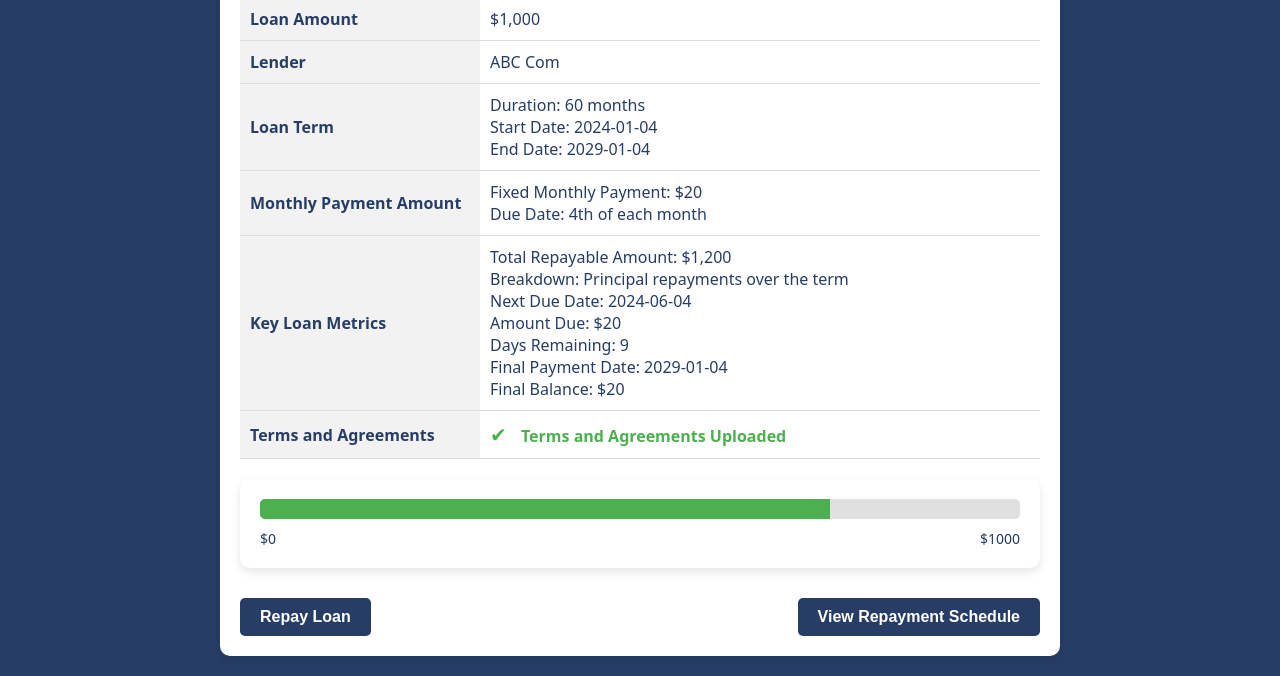
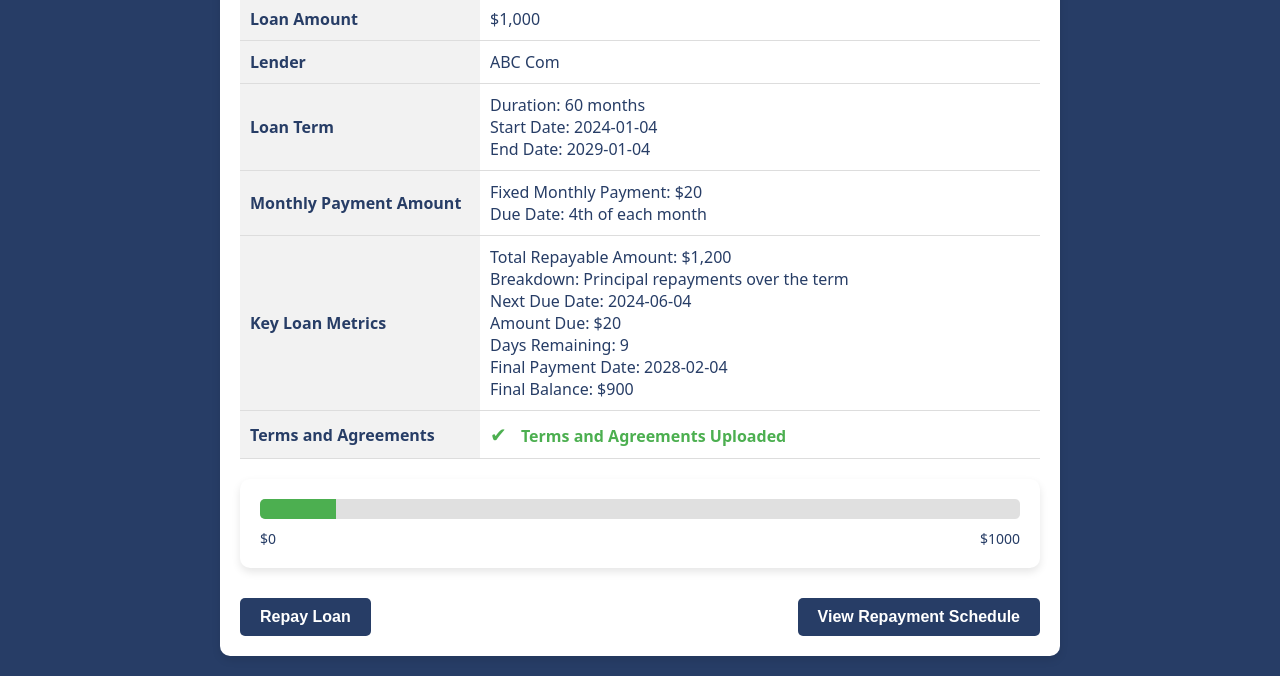
Before and after one commit to elvernkeefe/elvernkeefe.github.io, a plain HTML site: page details.html in a window 1280 px wide. Shown: the part 221-897 px from the top of the page. Drawn offline with Linux system fonts and the light colour scheme; a script that the page names is missing.

Commit message:
Update details.html

```diff
--- a/details.html
+++ b/details.html
@@ -47,8 +47,8 @@
                     Next Due Date: 2024-06-04<br>
                     Amount Due: $20<br>
                     Days Remaining: 9<br>
-                    Final Payment Date: 2029-01-04<br>
-                    Final Balance: $20
+                    Final Payment Date: 2028-02-04<br>
+                    Final Balance: $900
                 </td>
             </tr>
             <tr>
@@ -64,7 +64,7 @@
 
         <div class="progress-bar-container">
             <div class="progress-bar">
-                <div class="progress" style="width: 75%;"></div>
+                <div class="progress" style="width: 10%;"></div>
             </div>
             <div class="progress-details">
                 <p>$0</p>
```
